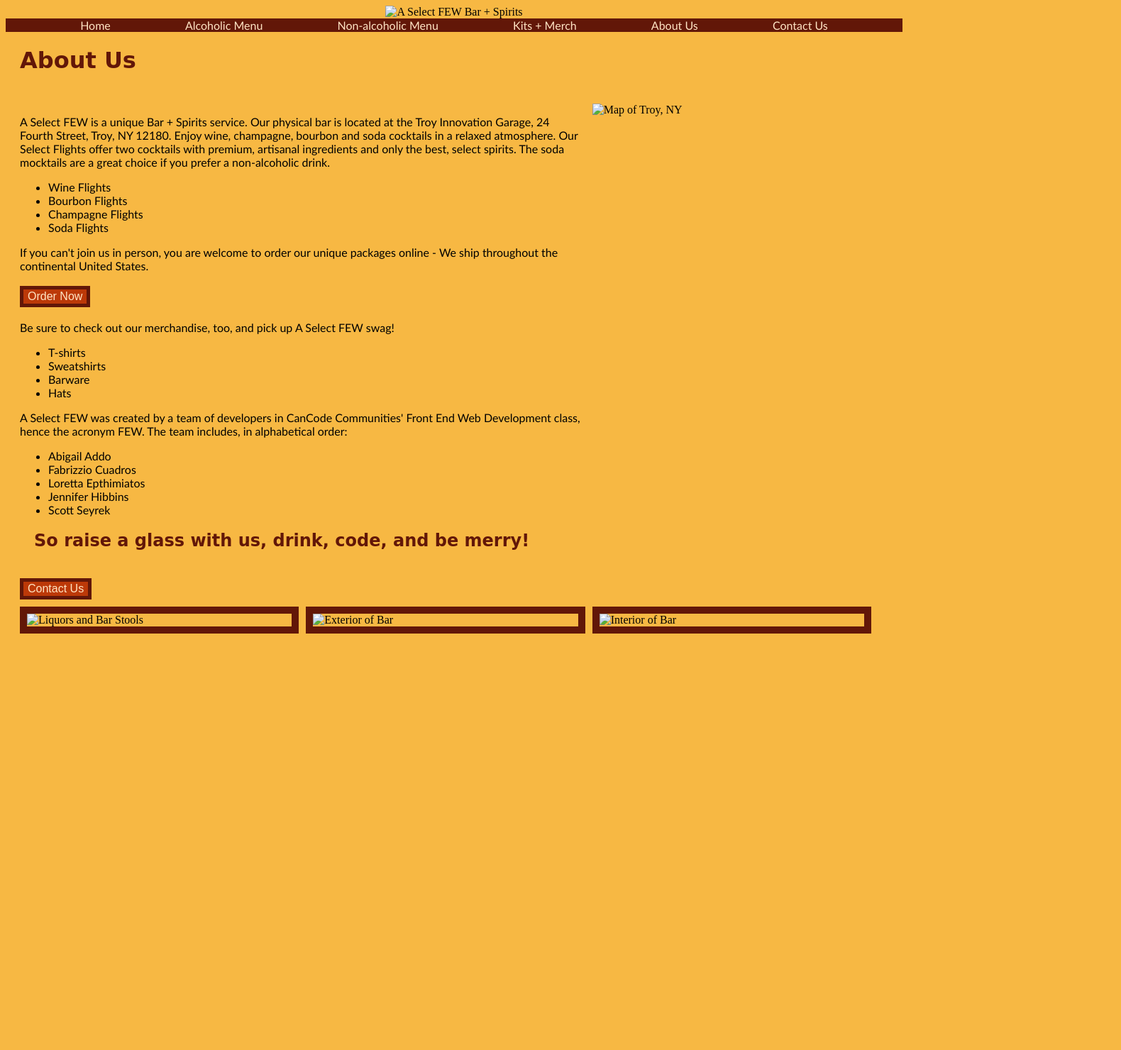
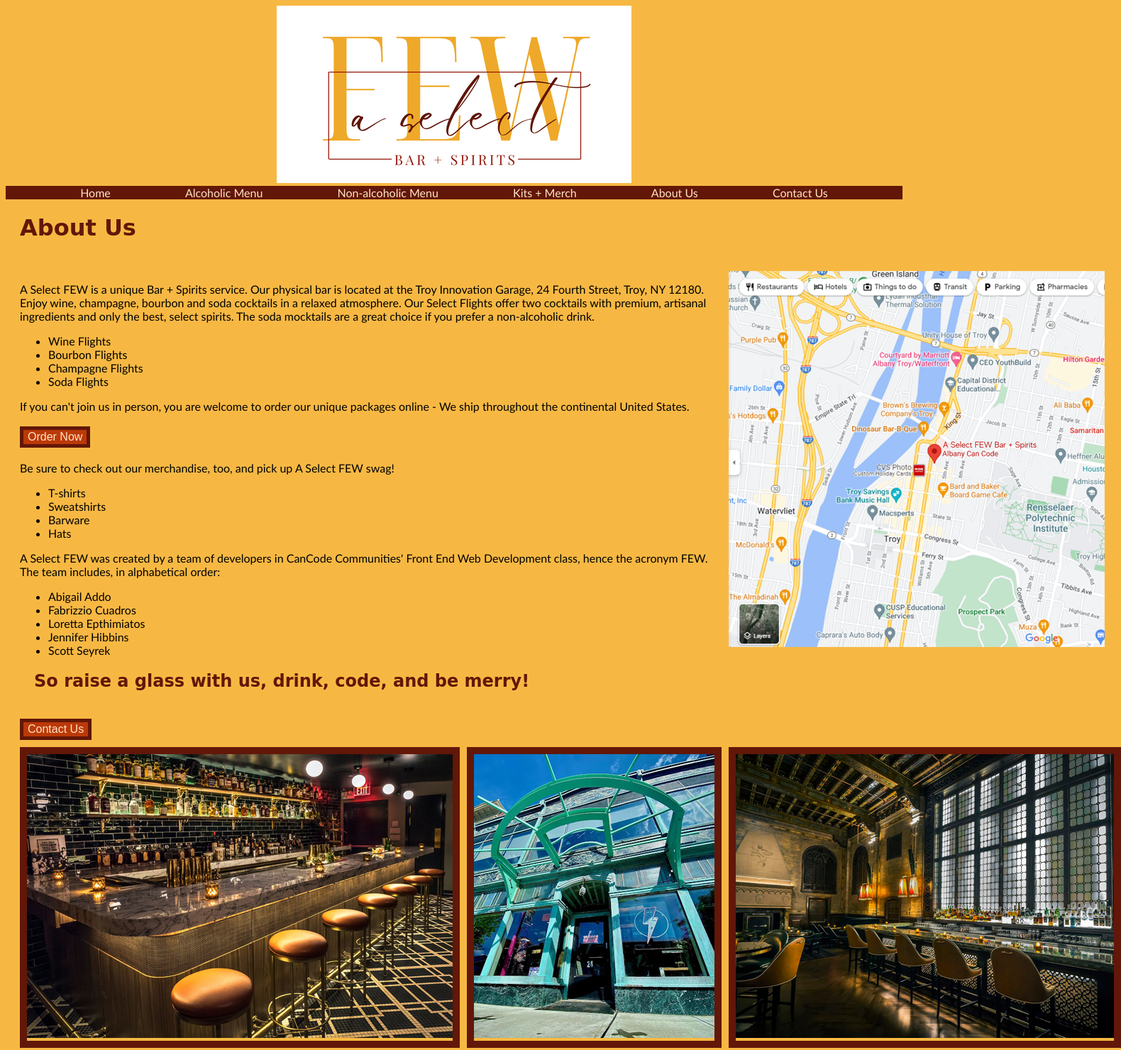
Before and after one commit to ScottSyrk/FinalProjectGroup1, a plain HTML site: page about.html in a window 1280 px wide. Shown: the whole page at 71% size, 1580 px wide, since content can reach past the window. Before the commit the page ends 921 px from the top, so only its background shows below. Drawn offline with Linux system fonts and the light colour scheme; the site is published under a folder, as on GitHub Pages, so addresses that start at the root find nothing; a web font is replaced by a local one.

Commit message:
/ repairs

```diff
--- a/about.html
+++ b/about.html
@@ -14,7 +14,7 @@
         window.alert('Visit our Bar or Order Online!');
 
 </script>
-<center><img src="/Images/Jennifer/A Select FEW Typography Logo - Bar (500 × 250 px).png" alt="A Select FEW Bar + Spirits"></center>
+<center><img src="Images/Jennifer/A Select FEW Typography Logo - Bar (500 × 250 px).png" alt="A Select FEW Bar + Spirits"></center>
 <nav>
     <a href="index.html">Home</a> <a href="Menu.html">Alcoholic Menu</a> <a href="non-alcoholic-menu.html">Non-alcoholic Menu</a> <a href="scott.html">Kits + Merch</a> <a href="about.html">About Us</a> <a href="contact.html">Contact Us</a>
 
@@ -51,10 +51,10 @@
     <br>
     <button onclick="window.location.href='contact.html';">Contact Us</button>
 </div>
-    <div class="grid-item2"><img src="/Images/Jennifer/A Select Few Map 530w.png" alt="Map of Troy, NY"></div>
-    <div class="grid-item3"><img src="/Images/Jennifer/Bar Stools 600w.jpg" alt="Liquors and Bar Stools"></div>
-    <div class="grid-item3"><img src="/Images/Jennifer/Troy Innov Garage 400h.jpg" alt="Exterior of Bar"></div>
-    <div class="grid-item3"><img src="/Images/Jennifer/Bar Interior 400h.jpg" alt="Interior of Bar"></div>
+    <div class="grid-item2"><img src="Images/Jennifer/A Select Few Map 530w.png" alt="Map of Troy, NY"></div>
+    <div class="grid-item3"><img src="Images/Jennifer/Bar Stools 600w.jpg" alt="Liquors and Bar Stools"></div>
+    <div class="grid-item3"><img src="Images/Jennifer/Troy Innov Garage 400h.jpg" alt="Exterior of Bar"></div>
+    <div class="grid-item3"><img src="Images/Jennifer/Bar Interior 400h.jpg" alt="Interior of Bar"></div>
 
 </div>
 </body>
```
Also changed, not shown: contact.html (+1 -1 lines).
